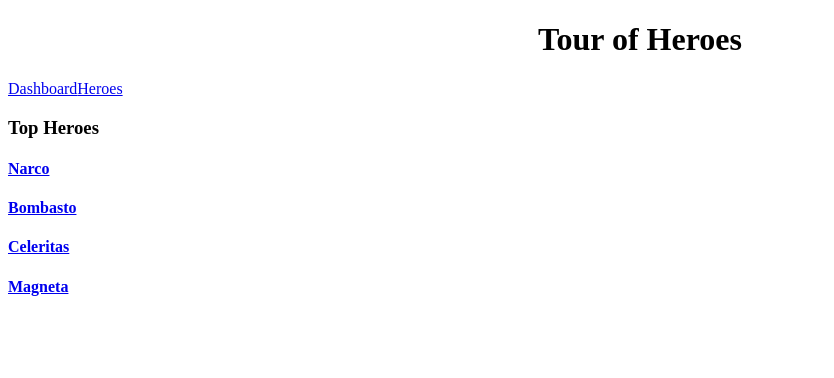
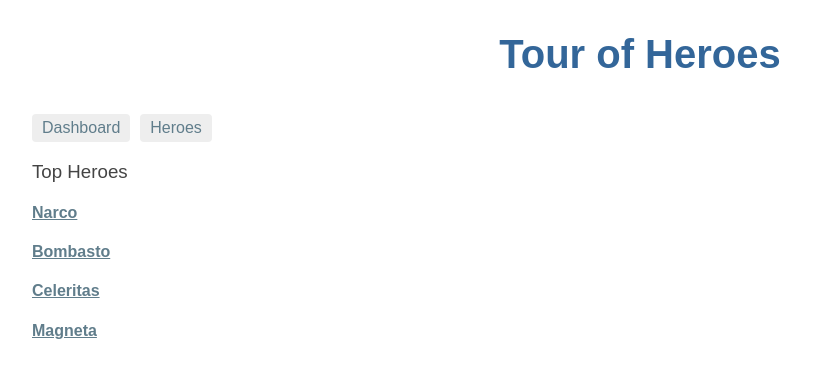
Before and after one commit to mvasquezb/angular-tour-of-heroes, an Angular app: page /dashboard in a window 1280 px wide. Shown: the top 378 px of the page, without its empty margins (0-834 px from the left). Built offline with nearby package versions, Linux system fonts and the light colour scheme.

Commit message:
Add global styles

```diff
--- a/src/styles.css
+++ b/src/styles.css
@@ -1 +1,79 @@
-/* You can add global styles to this file, and also import other style files */
+/* Master Styles */
+h1 {
+  color: #369;
+  font-family: Arial, Helvetica, sans-serif;
+  font-size: 250%;
+}
+
+h2,
+h3 {
+  color: #444;
+  font-family: Arial, Helvetica, sans-serif;
+  font-weight: lighter;
+}
+
+body {
+  margin: 2em;
+}
+
+body,
+input[text],
+button {
+  color: #888;
+  font-family: Cambria, Georgia;
+}
+
+a {
+  cursor: pointer;
+  cursor: hand;
+}
+
+button {
+  font-family: Arial;
+  background-color: #eee;
+  border: none;
+  padding: 5px 10px;
+  border-radius: 4px;
+  cursor: pointer;
+  cursor: hand;
+}
+
+button:hover {
+  background-color: #cfd8dc;
+}
+
+button:disabled {
+  background-color: #eee;
+  color: #aaa;
+  cursor: auto;
+}
+
+/* Navigation link styles */
+nav a {
+  padding: 5px 10px;
+  text-decoration: none;
+  margin-right: 10px;
+  margin-top: 10px;
+  display: inline-block;
+  background-color: #eee;
+  border-radius: 4px;
+}
+
+nav a:visited,
+a:link {
+  color: #607D8B;
+}
+
+nav a:hover {
+  color: #039be5;
+  background-color: #CFD8DC;
+}
+
+nav a.active {
+  color: #039be5;
+}
+
+/* everywhere else */
+* {
+  font-family: Arial, Helvetica, sans-serif;
+}
```
